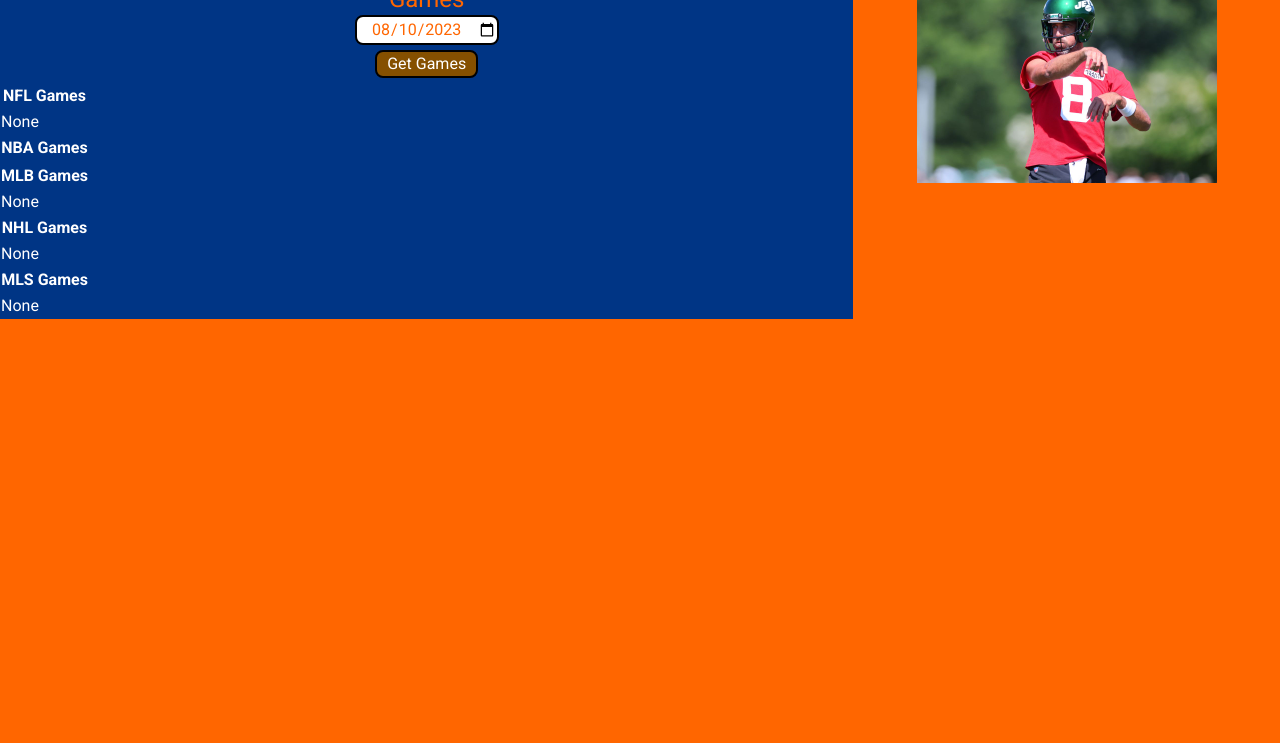
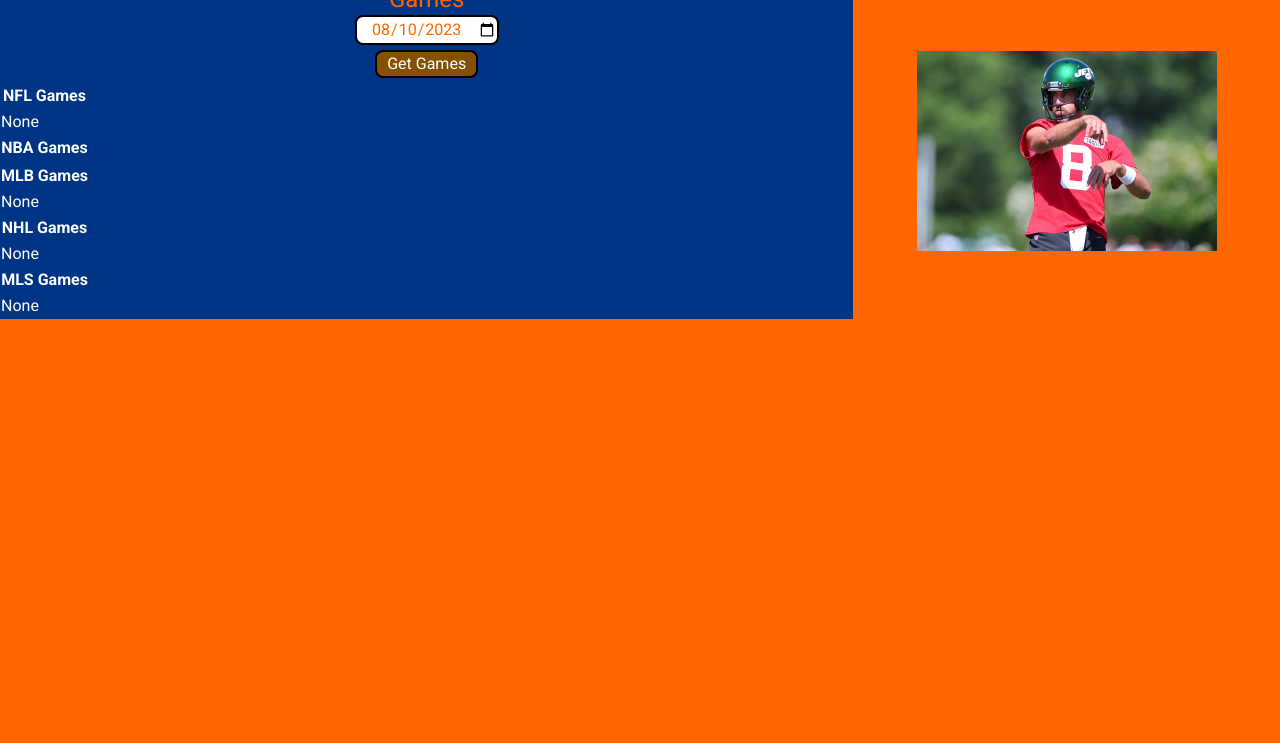
Before and after one commit to chogunsuyi/nyc-sports-schedule, a plain HTML site: page index.html in a window 1280 px wide. Shown: the part 57-800 px from the top of the page. Drawn offline with Linux system fonts and the light colour scheme; no server answers.

Commit message:
fixed aside

```diff
--- a/index.html
+++ b/index.html
@@ -57,7 +57,7 @@
 
         </div>
         <aside class="">
-            <img src="./images/Rob Carr-Getty Images.jpg" alt="" class="max-h-[200px] mx-auto">
+            <img src="./images/Rob Carr-Getty Images.jpg" alt="" class="max-h-[200px] mx-auto relative top-1/2 -translate-y-1/2">
         </aside>
     </div>
 
```
Also changed, not shown: css/style.css.
